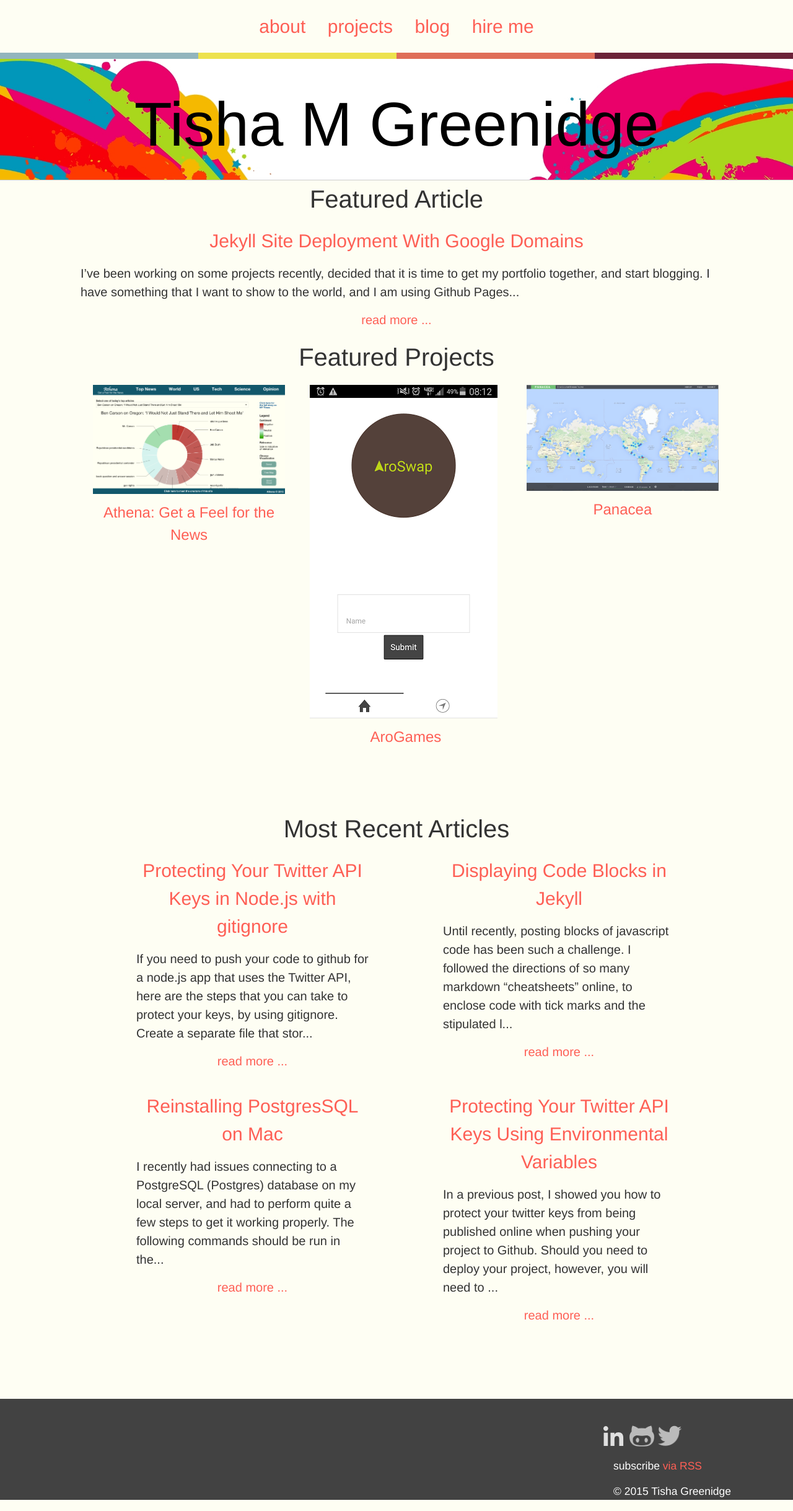
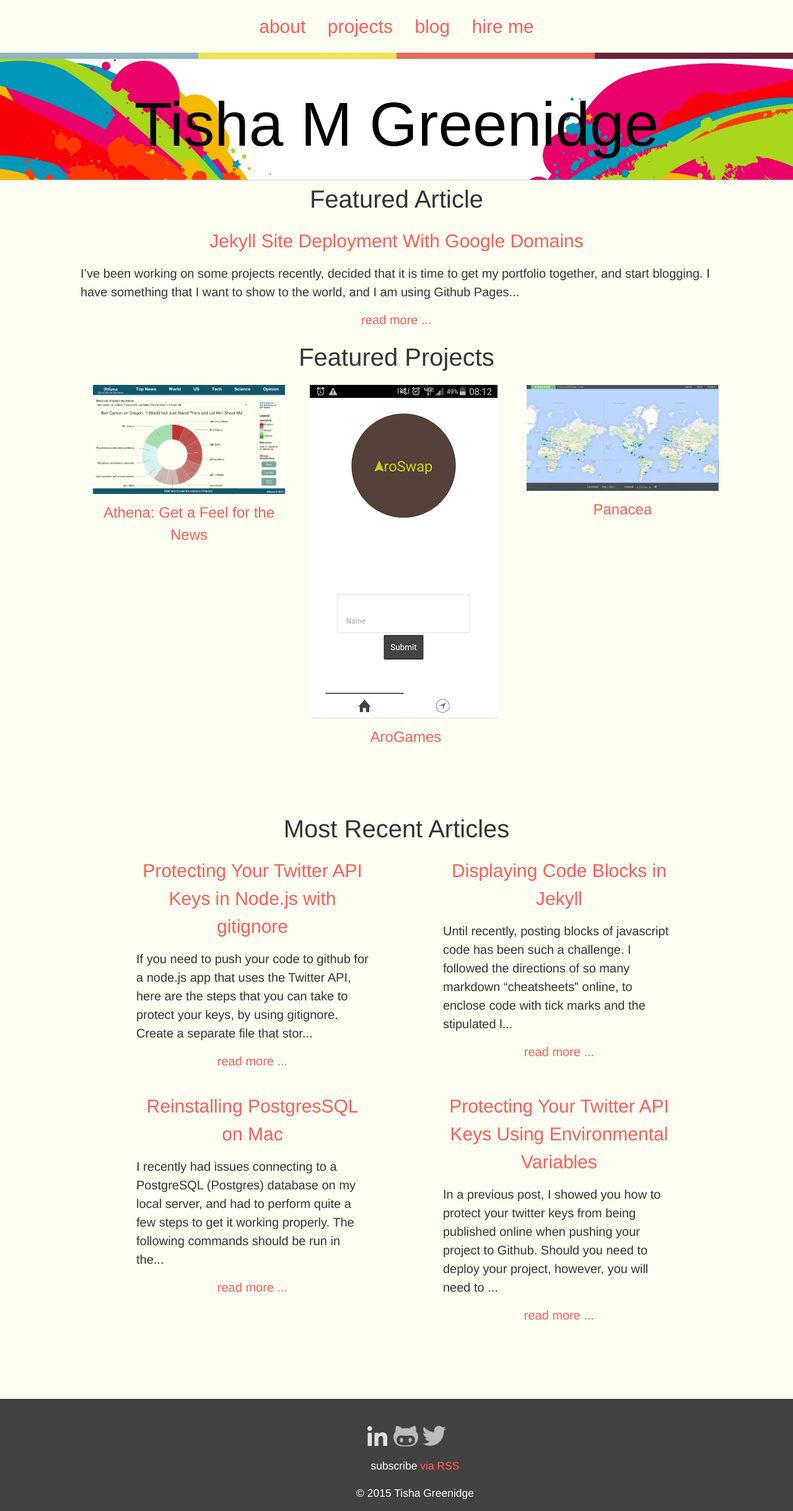
Before and after one commit to tgreenidge/portfolio, a Jekyll site: the page built from index.html, in a window 1280 px wide. Shown: the whole page at 62% size. Built offline with Jekyll 4.4.1, drawn with Linux system fonts in a browser that asks for light colours.

Commit message:
center footer

```diff
--- a/_sass/_layout.scss
+++ b/_sass/_layout.scss
@@ -38,7 +38,7 @@
 }
 
 .footer-content {
-  float: left;
+  text-align: center;
   width: 40;
   font-size: 0.875em;
 
@@ -48,7 +48,7 @@
 }
 
 .social-media {
-  float: right;
+  text-align: center;
   li {
     display: inline-block;
     margin: 0 0.5em;
--- a/css/main.scss
+++ b/css/main.scss
@@ -63,4 +63,5 @@ $on-laptop:        800px;
         "gradient-bar.scss",
         "components/posts",
         "components/project"
+
 ;
```
